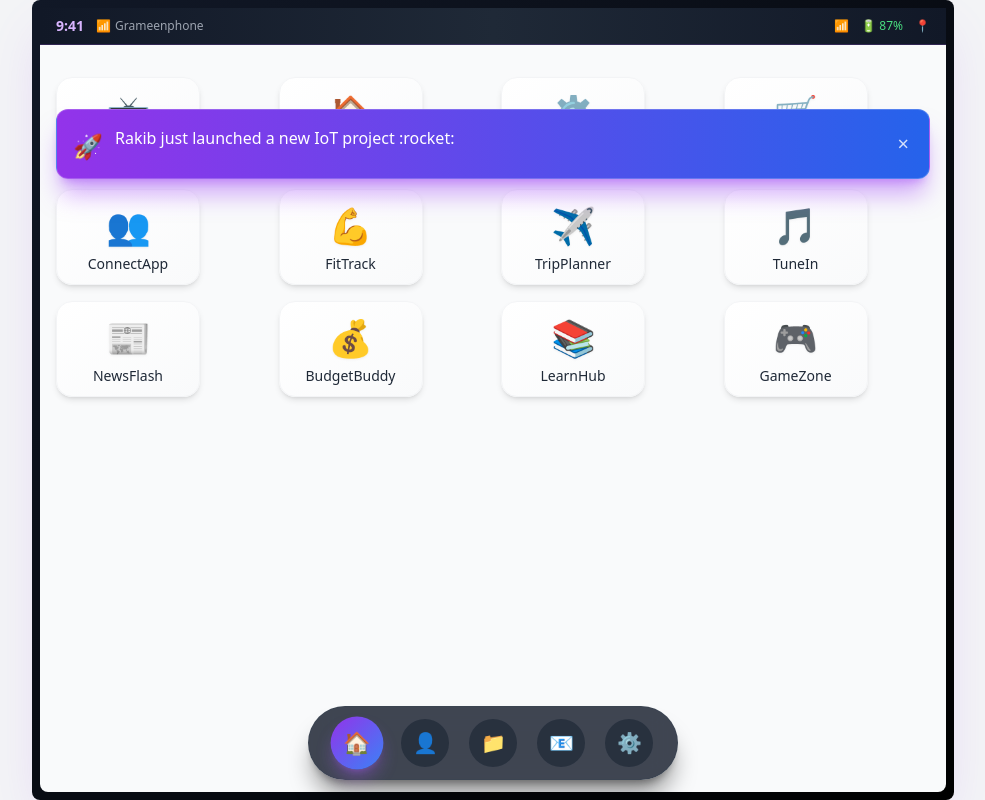
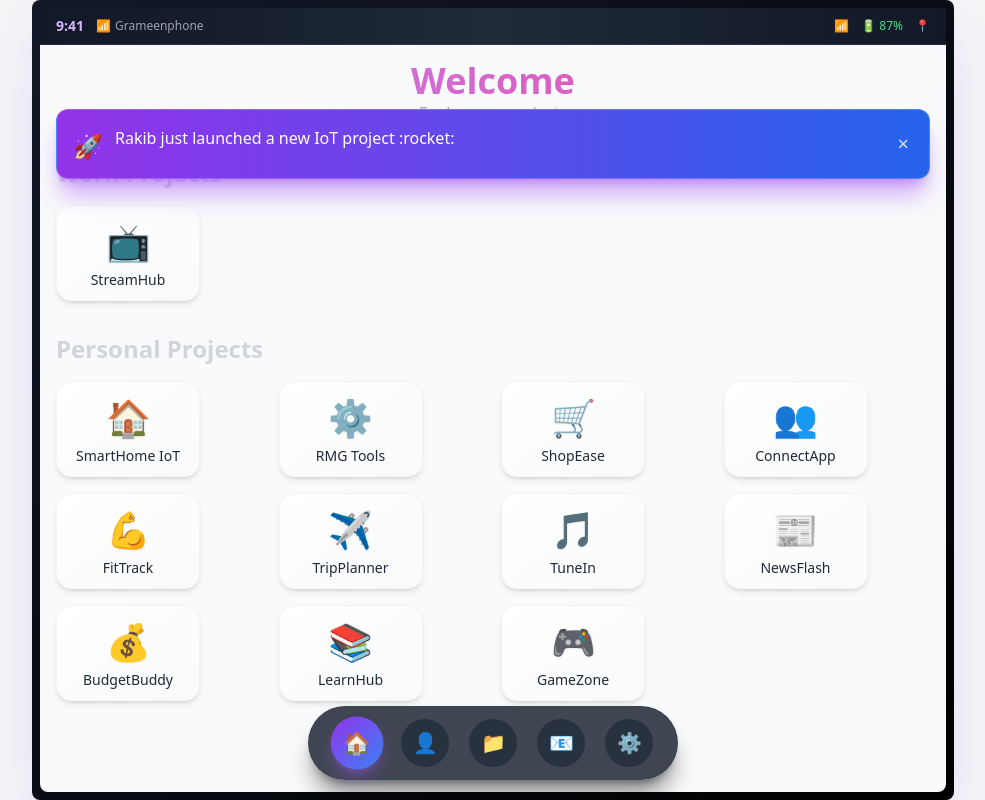
Before and after one commit to za-rakib/new_portfolio, a Next.js app: page / in a window 1280 px wide. Shown: the whole page, without its empty margins (147-1132 px from the left). Built offline with nearby package versions, Linux system fonts and the light colour scheme.

Commit message:
some update

```diff
--- a/src/app/page.tsx
+++ b/src/app/page.tsx
@@ -19,7 +19,8 @@ const projects: Project[] = [
     icon: '📺',
     description: 'An OTT platform for streaming movies and TV shows with personalized recommendations.',
     screenshots: ['img1', 'img2', 'img3'],
-    links: [{ label: 'GitHub', url: 'https://github.com' }, { label: 'Demo', url: 'https://demo.com' }]
+    links: [{ label: 'GitHub', url: 'https://github.com' }, { label: 'Demo', url: 'https://demo.com' }],
+    category: 'Work'
   },
   {
     id: 'iot',
--- a/src/components/HomeScreen.tsx
+++ b/src/components/HomeScreen.tsx
@@ -8,9 +8,21 @@ interface HomeScreenProps {
 }
 
 const HomeScreen: React.FC<HomeScreenProps> = ({ projects, onAppClick }) => {
+  const workProjects = projects.filter(p => p.category === 'Work');
+  const personalProjects = projects.filter(p => p.category !== 'Work');
+
   return (
-    <div className="grid grid-cols-4 gap-4 p-4 py-8 pb-24">
-      {projects.map((project, index) => (
+    <div className="p-4 pb-24 max-h-full overflow-y-auto text-white">
+      <div className="text-center mb-8">
+        <h1 className="text-4xl font-bold bg-gradient-to-r from-purple-400 to-pink-500 bg-clip-text text-transparent">Welcome</h1>
+        <p className="text-gray-400">Explore my projects</p>
+      </div>
+
+      {workProjects.length > 0 && (
+        <div className="mb-8">
+          <h2 className="text-2xl font-semibold mb-4 text-gray-300">Work Projects</h2>
+          <div className="grid grid-cols-4 gap-4">
+            {workProjects.map((project, index) => (
               <div
                 key={project.id}
                 className={`animate-fade-in-up stagger-${(index % 12) + 1} opacity-0`}
@@ -19,6 +31,25 @@ const HomeScreen: React.FC<HomeScreenProps> = ({ projects, onAppClick }) => {
               </div>
             ))}
           </div>
+        </div>
+      )}
+
+      {personalProjects.length > 0 && (
+         <div className="mb-8">
+          <h2 className="text-2xl font-semibold mb-4 text-gray-300">Personal Projects</h2>
+          <div className="grid grid-cols-4 gap-4">
+            {personalProjects.map((project, index) => (
+               <div
+                key={project.id}
+                className={`animate-fade-in-up stagger-${(index % 12) + 1 + workProjects.length} opacity-0`}
+              >
+                <AppIcon project={project} onClick={() => onAppClick(project)} />
+              </div>
+            ))}
+          </div>
+        </div>
+      )}
+    </div>
   );
 };
 
--- a/src/types.ts
+++ b/src/types.ts
@@ -5,4 +5,5 @@ export interface Project {
   description: string;
   screenshots: string[];
   links: { label: string; url: string }[];
+  category?: 'Work' | 'Personal';
 }
```
Lines whose indentation alone changed are shown as unchanged.
